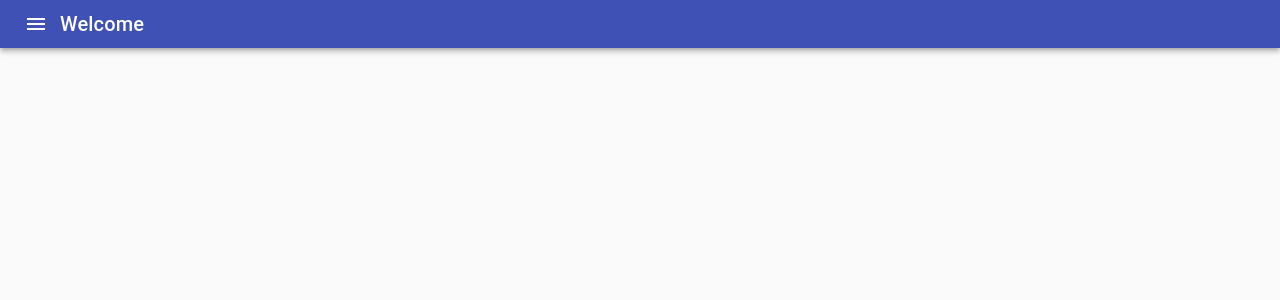
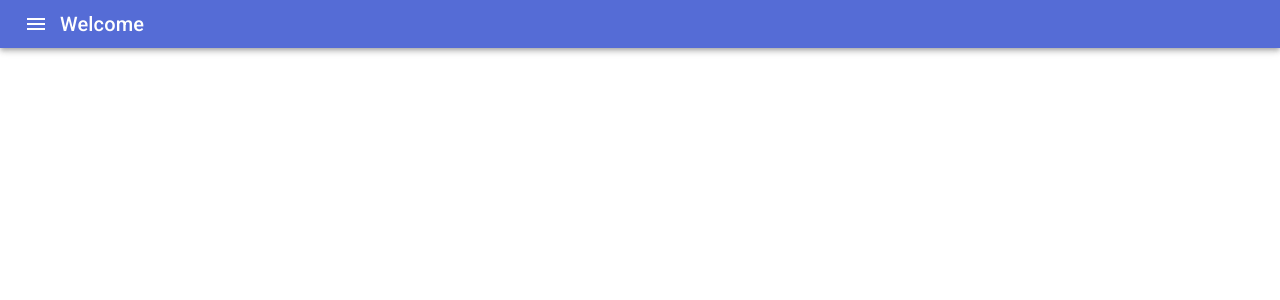
Before and after one commit to basheim/website, a Next.js app: page / in a window 1280 px wide. Shown: the top 300 px of the page. Built offline with nearby package versions, Linux system fonts and the light colour scheme.

Commit message:
fix(): more flicker issues

```diff
--- /dev/null
+++ b/lib/theme.tsx
@@ -0,0 +1,22 @@
+import { createMuiTheme } from '@material-ui/core/styles';
+import { red } from '@material-ui/core/colors';
+
+// Create a theme instance.
+const theme = createMuiTheme({
+  palette: {
+    primary: {
+      main: '#556cd6',
+    },
+    secondary: {
+      main: '#19857b',
+    },
+    error: {
+      main: red.A400,
+    },
+    background: {
+      default: '#fff',
+    },
+  },
+});
+
+export default theme;
--- a/pages/_app.tsx
+++ b/pages/_app.tsx
@@ -1,8 +1,19 @@
 import React from 'react';
 import CssBaseline from '@material-ui/core/CssBaseline';
+import { ThemeProvider } from '@material-ui/core/styles';
+import theme from '../lib/theme';
 export default function App({ Component, pageProps }: any) {
+  React.useEffect(() => {
+    // Remove the server-side injected CSS.
+    const jssStyles = document.querySelector('#jss-server-side');
+    if (jssStyles && jssStyles.parentElement) {
+      jssStyles.parentElement.removeChild(jssStyles);
+    }
+  }, []);
   return (<React.Fragment>
-    <CssBaseline />
-    <Component {...pageProps} />
+    <ThemeProvider theme={theme}>
+      <CssBaseline />
+      <Component {...pageProps} />
+    </ThemeProvider>
   </React.Fragment>);
 }
--- a/pages/_document.tsx
+++ b/pages/_document.tsx
@@ -1,29 +1,68 @@
-import Document from 'next/document';
-import { ServerStyleSheet } from 'styled-components';
+import React from 'react';
+import Document, { Html, Head, Main, NextScript } from 'next/document';
+import { ServerStyleSheets } from '@material-ui/core/styles';
+import theme from '../lib/theme';
 
 export default class MyDocument extends Document {
-  static async getInitialProps(ctx: any) {
-    const sheet = new ServerStyleSheet()
-    const originalRenderPage = ctx.renderPage
-
-    try {
-      ctx.renderPage = () =>
-        originalRenderPage({
-          enhanceApp: (App: any) => (props: any) => sheet.collectStyles(<App {...props} />),
-        })
-
-      const initialProps = await Document.getInitialProps(ctx)
-      return {
-        ...initialProps,
-        styles: (
-          <>
-            {initialProps.styles}
-            {sheet.getStyleElement()}
-          </>
-        ),
-      }
-    } finally {
-      sheet.seal()
-    }
+  render() {
+    return (
+      <Html lang="en">
+        <Head>
+          {/* PWA primary color */}
+          <meta name="theme-color" content={theme.palette.primary.main} />
+          <link
+            rel="stylesheet"
+            href="https://fonts.googleapis.com/css?family=Roboto:300,400,500,700&display=swap"
+          />
+        </Head>
+        <body>
+          <Main />
+          <NextScript />
+        </body>
+      </Html>
+    );
   }
 }
+
+// `getInitialProps` belongs to `_document` (instead of `_app`),
+// it's compatible with server-side generation (SSG).
+MyDocument.getInitialProps = async (ctx) => {
+  // Resolution order
+  //
+  // On the server:
+  // 1. app.getInitialProps
+  // 2. page.getInitialProps
+  // 3. document.getInitialProps
+  // 4. app.render
+  // 5. page.render
+  // 6. document.render
+  //
+  // On the server with error:
+  // 1. document.getInitialProps
+  // 2. app.render
+  // 3. page.render
+  // 4. document.render
+  //
+  // On the client
+  // 1. app.getInitialProps
+  // 2. page.getInitialProps
+  // 3. app.render
+  // 4. page.render
+
+  // Render app and page and get the context of the page with collected side effects.
+  const sheets = new ServerStyleSheets();
+  const originalRenderPage = ctx.renderPage;
+
+  ctx.renderPage = () =>
+    originalRenderPage({
+      enhanceApp: (App) => (props) => sheets.collect(<App {...props} />),
+    });
+
+  const initialProps = await Document.getInitialProps(ctx);
+
+  return {
+    ...initialProps,
+    // Styles fragment is rendered after the app and page rendering finish.
+    styles: [...React.Children.toArray(initialProps.styles), sheets.getStyleElement()],
+  };
+};
```
